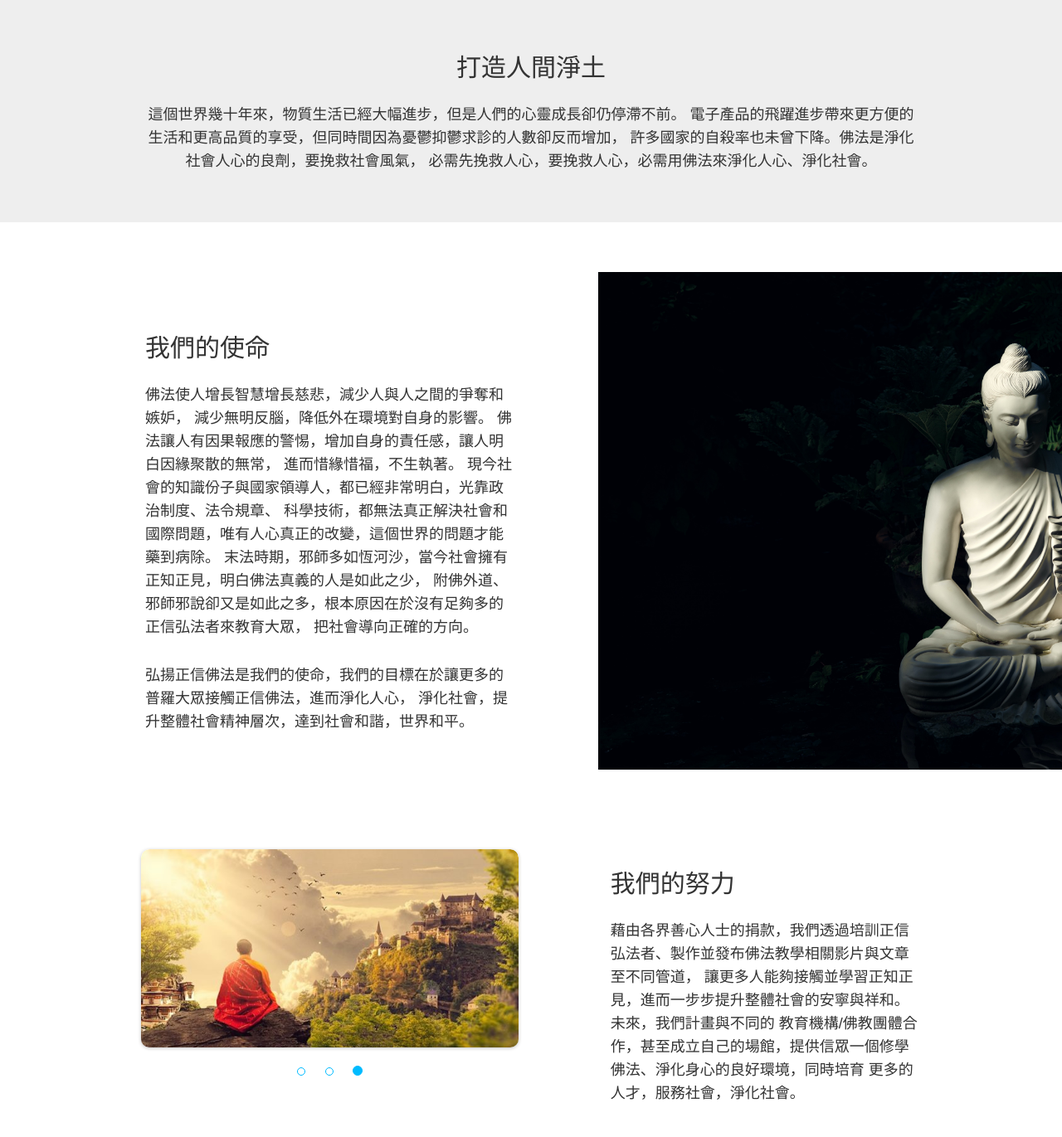
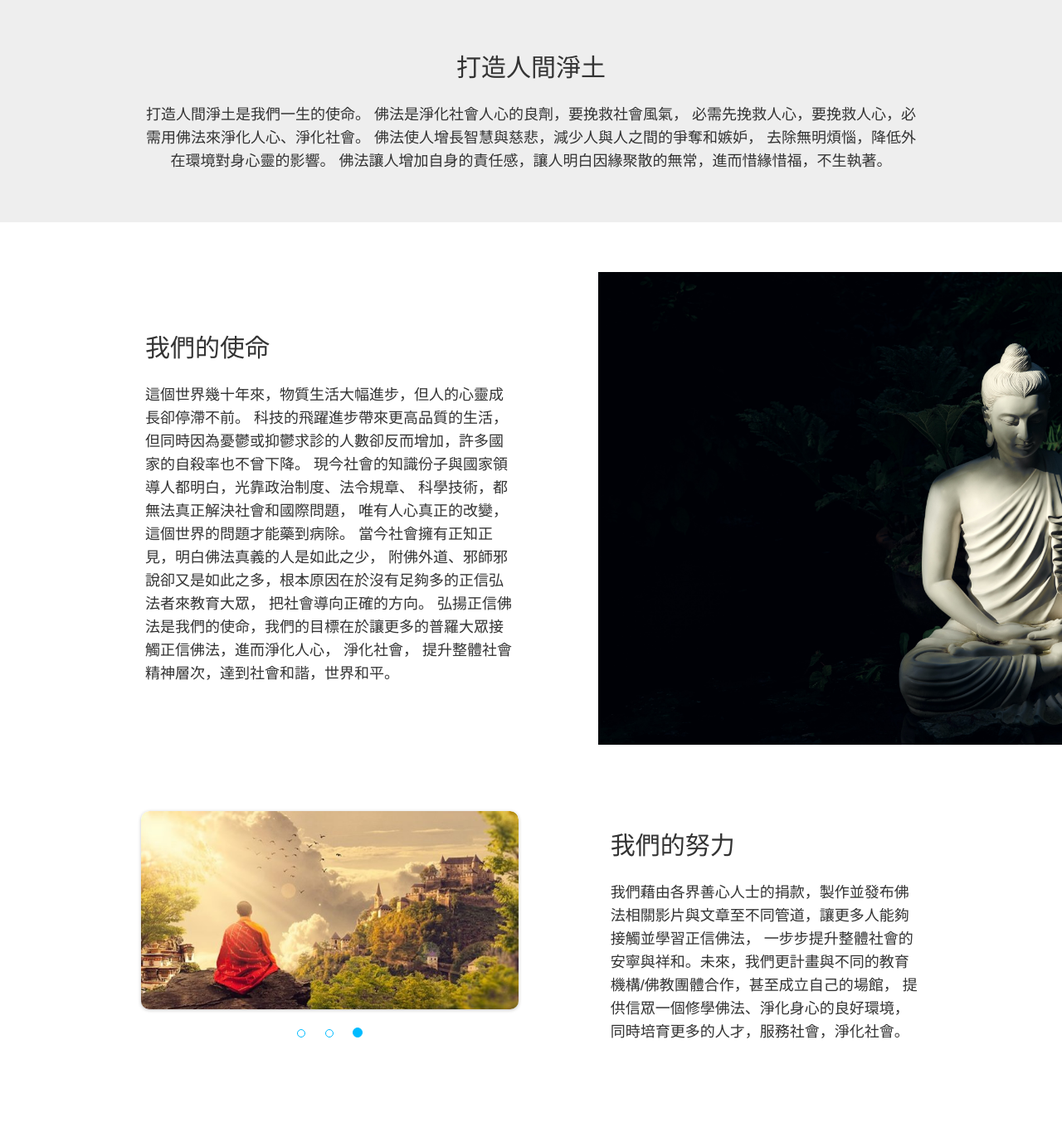
Before and after one commit to oneheartlight/thetruthoflife, a plain HTML site: page index.html in a window 1280 px wide. Shown: the part 640-2011 px from the top of the page at 83% size. Drawn offline with nearby package versions, Linux system fonts and the light colour scheme.

Commit message:
change wording

```diff
--- a/index.html
+++ b/index.html
@@ -113,10 +113,10 @@
                 <div class="container text-center">
                     <h4 class="header-text">打造人間淨土</h4>
                     <p>
-                        這個世界幾十年來，物質生活已經大幅進步，但是人們的心靈成長卻仍停滯不前。
-                        電子產品的飛躍進步帶來更方便的生活和更高品質的享受，但同時間因為憂鬱抑鬱求診的人數卻反而增加，
-                        許多國家的自殺率也未曾下降。佛法是淨化社會人心的良劑，要挽救社會風氣，
-                        必需先挽救人心，要挽救人心，必需用佛法來淨化人心、淨化社會。
+		    打造人間淨土是我們一生的使命。
+		    佛法是淨化社會人心的良劑，要挽救社會風氣， 必需先挽救人心，要挽救人心，必需用佛法來淨化人心、淨化社會。
+		    佛法使人增長智慧與慈悲，減少人與人之間的爭奪和嫉妒， 去除無明煩惱，降低外在環境對身心靈的影響。
+		    佛法讓人增加自身的責任感，讓人明白因緣聚散的無常，進而惜緣惜福，不生執著。
                     </p>
                     <!--
                     <div class="logos">
@@ -139,20 +139,13 @@
                             <div class="description">
                                 <h4 class="header-text">我們的使命</h4>
                                 <p>
-                                    佛法使人增長智慧增長慈悲，減少人與人之間的爭奪和嫉妒，
-                                    減少無明反腦，降低外在環境對自身的影響。
-                                    佛法讓人有因果報應的警惕，增加自身的責任感，讓人明白因緣聚散的無常，
-                                    進而惜緣惜福，不生執著。
-                                    現今社會的知識份子與國家領導人，都已經非常明白，光靠政治制度、法令規章、
-                                    科學技術，都無法真正解決社會和國際問題，唯有人心真正的改變，這個世界的問題才能
-                                    藥到病除。
-                                    末法時期，邪師多如恆河沙，當今社會擁有正知正見，明白佛法真義的人是如此之少，
-                                    附佛外道、邪師邪說卻又是如此之多，根本原因在於沒有足夠多的正信弘法者來教育大眾，
-                                    把社會導向正確的方向。
-                                </p>
-                                <p>
-                                    弘揚正信佛法是我們的使命，我們的目標在於讓更多的普羅大眾接觸正信佛法，進而淨化人心，
-                                    淨化社會，提升整體社會精神層次，達到社會和諧，世界和平。
+				這個世界幾十年來，物質生活大幅進步，但人的心靈成長卻停滯不前。
+				科技的飛躍進步帶來更高品質的生活，但同時因為憂鬱或抑鬱求診的人數卻反而增加，許多國家的自殺率也不曾下降。
+				現今社會的知識份子與國家領導人都明白，光靠政治制度、法令規章、 科學技術，都無法真正解決社會和國際問題，
+				唯有人心真正的改變，這個世界的問題才能藥到病除。 當今社會擁有正知正見，明白佛法真義的人是如此之少，
+				附佛外道、邪師邪說卻又是如此之多，根本原因在於沒有足夠多的正信弘法者來教育大眾， 把社會導向正確的方向。
+				弘揚正信佛法是我們的使命，我們的目標在於讓更多的普羅大眾接觸正信佛法，進而淨化人心， 淨化社會，
+				提升整體社會精神層次，達到社會和諧，世界和平。
                                 <p>
                             </div>
                         </div>
@@ -188,10 +181,9 @@
                         <div class="col-md-5 col-md-offset-1">
                             <h4 class="header-text">我們的努力</h4>
                             <p>
-                                藉由各界善心人士的捐款，我們透過培訓正信弘法者、製作並發布佛法教學相關影片與文章至不同管道，
-                                讓更多人能夠接觸並學習正知正見，進而一步步提升整體社會的安寧與祥和。未來，我們計畫與不同的
-                                教育機構/佛教團體合作，甚至成立自己的場館，提供信眾一個修學佛法、淨化身心的良好環境，同時培育
-                                更多的人才，服務社會，淨化社會。
+			    我們藉由各界善心人士的捐款，製作並發布佛法相關影片與文章至不同管道，讓更多人能夠接觸並學習正信佛法，
+			    一步步提升整體社會的安寧與祥和。未來，我們更計畫與不同的教育機構/佛教團體合作，甚至成立自己的場館，
+			    提供信眾一個修學佛法、淨化身心的良好環境，同時培育更多的人才，服務社會，淨化社會。
                             </p>
                             <!--<a href="http://www.creative-tim.com/product/awesome-landing-page"
                                    id="Demo3" class="btn btn-fill btn-info" data-button="info">Get Free Demo</a>-->
@@ -291,9 +283,8 @@
                     <div class="info">
                         <h1>護持捐款</h1>
                         <p>
-                            您的隨喜護持捐款，能幫助我們更快、更順利地完成我們的使命，幫助更多人學習佛法。
-                            如果您願意支持我們，請將您願意捐贈的金額(新台幣)寄至下方的email，我們會回覆捐贈網址給您。
-                            如果您願意，請於email中提供您的資訊，我們會將誦經的功德迴向給您，謝謝。
+			您的隨喜護持捐款，能幫助我們更快、更順利地完成我們的使命，幫助更多人學習佛法。如果您願意支持我們，
+			請將您願意捐贈的金額(新台幣)寄至下方的email，我們會回覆捐贈網址給您。
                         </p>
                         <h5>
                             <a href="mailto:theoneheartlight@gmail.com" style="color: yellow;">
```
Also changed, not shown: 2 other files.
